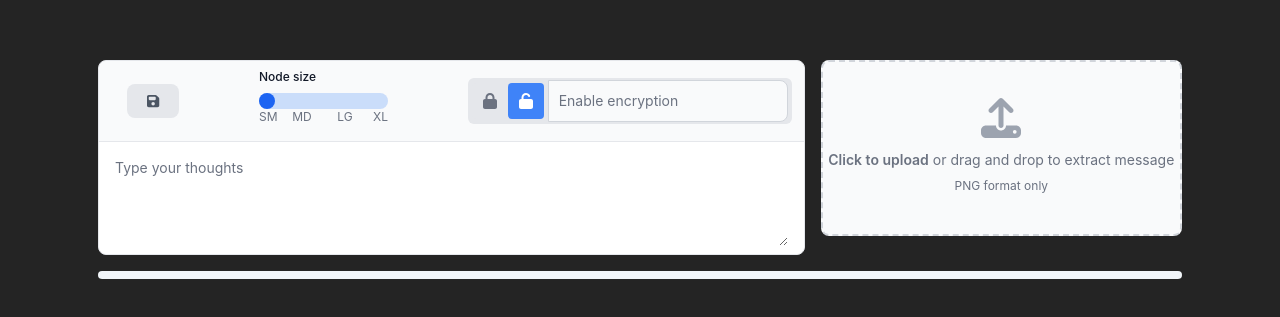
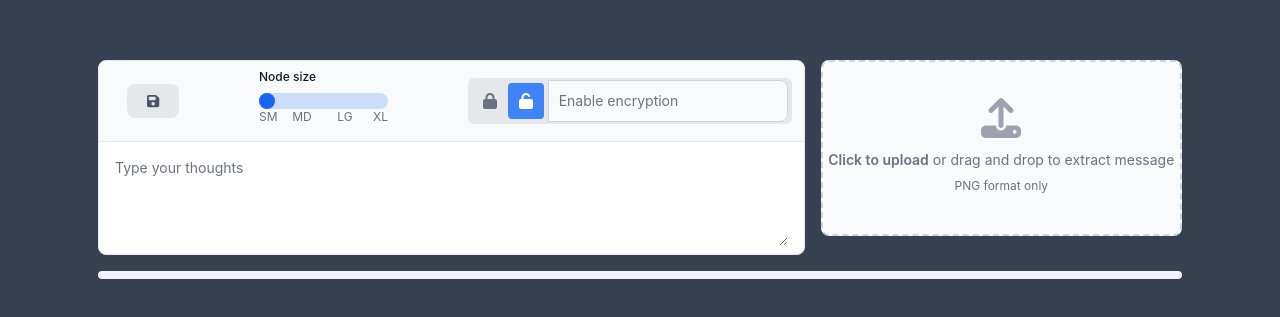
Before and after one commit to alifeinbinary/stegg, a React (Vite) app: page / in a window 1280 px wide. Shown: the part 231-548 px from the top of the page. Built offline with nearby package versions, Linux system fonts and the light colour scheme.

Commit message:
fix: define background colour with Tailwind instead of css entry

```diff
--- a/index.html
+++ b/index.html
@@ -12,7 +12,7 @@
     <link rel="apple-touch-icon" href="/binary-translate.png" />
     <title>Binary Translator by A Life in Binary</title>
   </head>
-  <body>
+  <body class="bg-gray-700 dark:bg-gray-900">
     <div id="root"></div>
     <script type="module" src="/src/main.tsx"></script>
   </body>
--- a/src/index.css
+++ b/src/index.css
@@ -5,7 +5,6 @@
 
   color-scheme: light dark;
   color: rgba(255, 255, 255, 0.87);
-  background-color: #242424;
 
   font-synthesis: none;
   text-rendering: optimizeLegibility;
```
